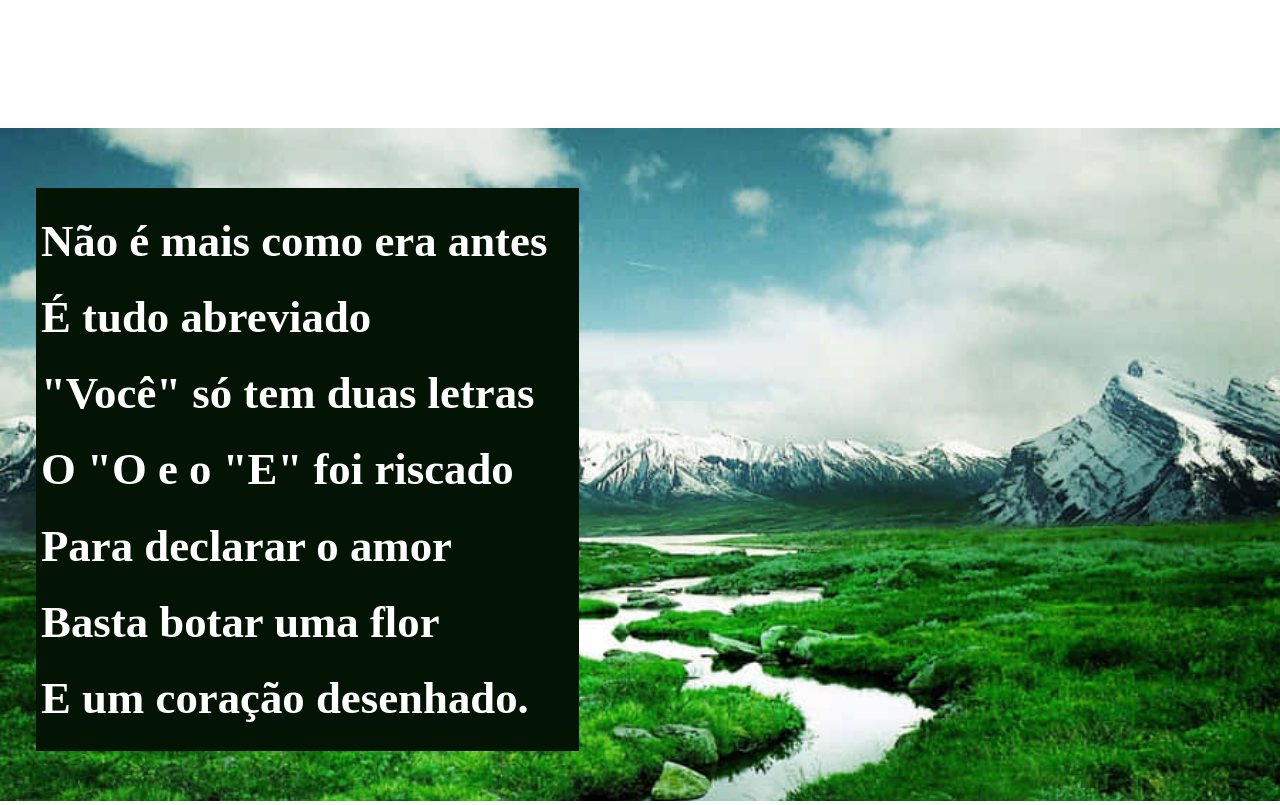
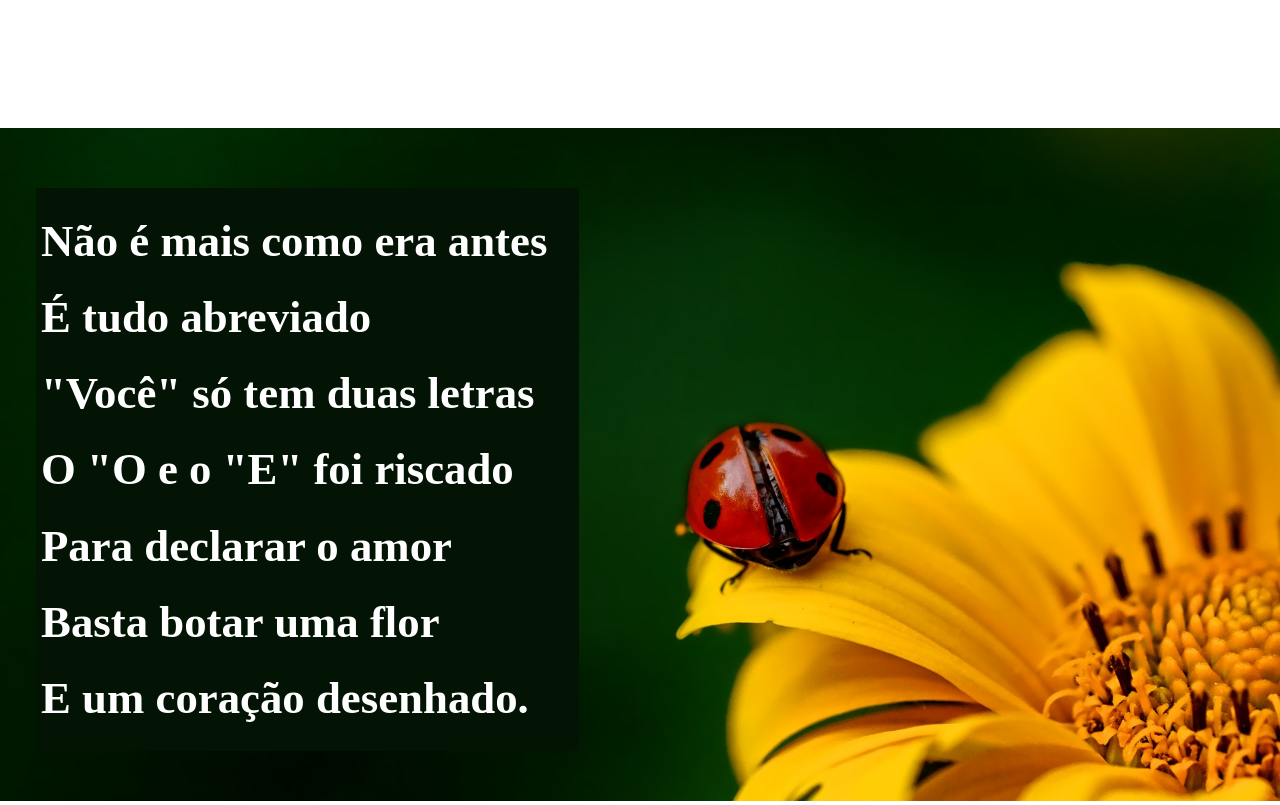
Before and after one commit to Lucaspass/html-css, a plain HTML site: page desafios/d012/projeto2.html in a window 1280 px wide. Shown: the part 840-1645 px from the top of the page. Drawn offline with Linux system fonts and the light colour scheme.

Commit message:
alteração para a imagem 1 original

```diff
--- a/desafios/d012/style.css
+++ b/desafios/d012/style.css
@@ -51,7 +51,7 @@ article.semimg{
 }
 
 article#comimg1{
-    background-image: url("imagens/fotos-do-1920x1080.jpg");
+    background-image: url("imagens/background001.jpg");
     background-size: cover;
     background-repeat: no-repeat;
     background-attachment: fixed;
```
